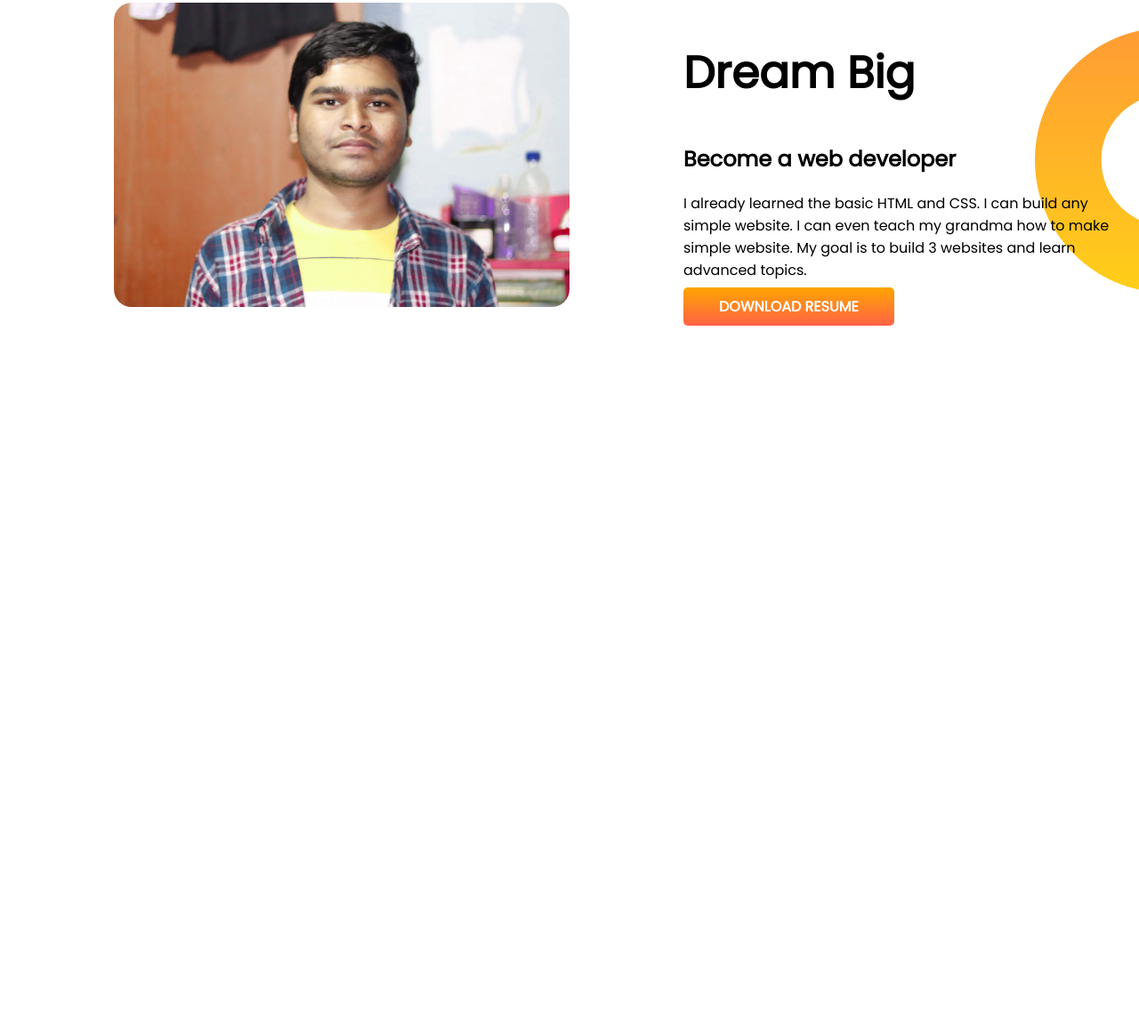
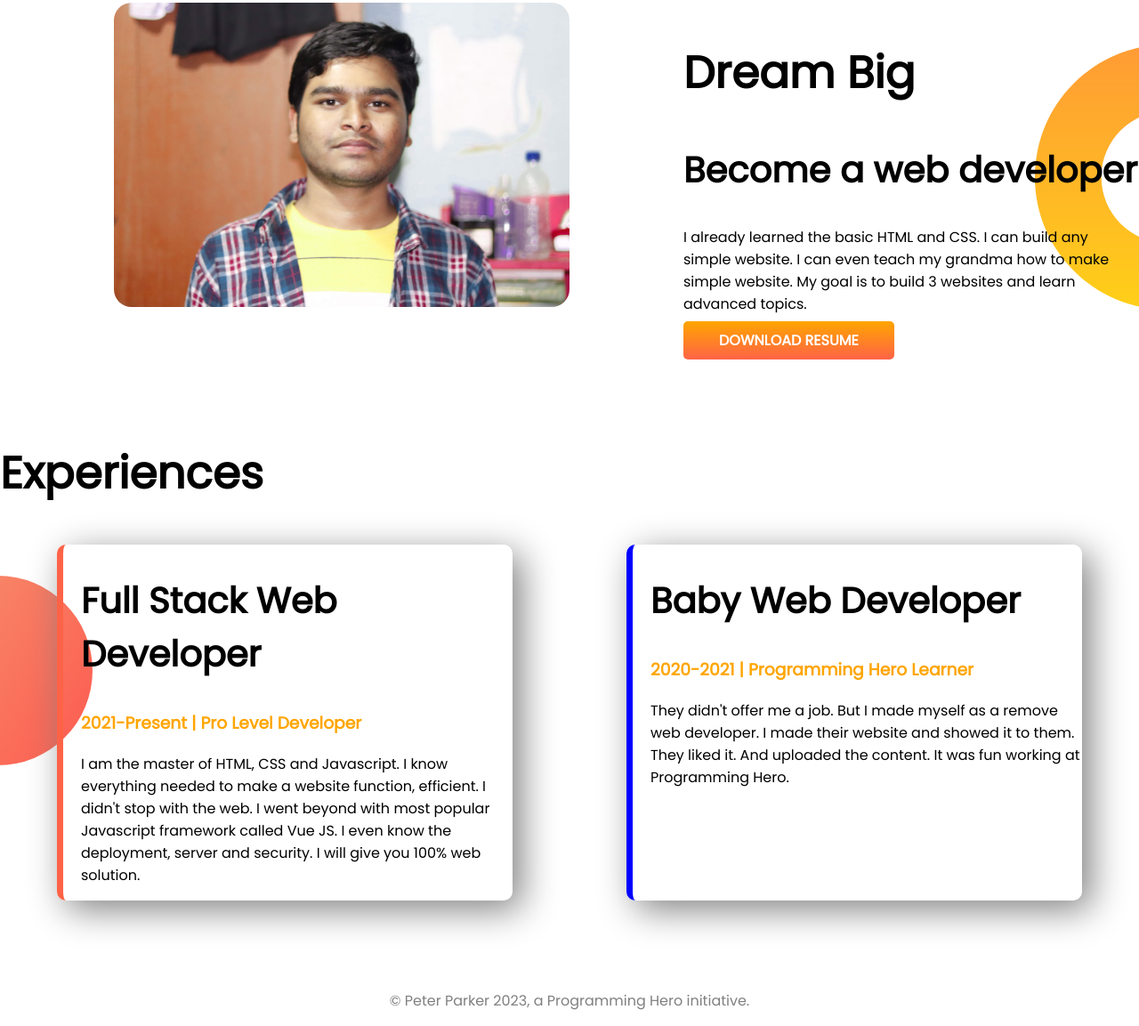
Before and after one commit to sojib-mondol/developer-porfolio, a plain HTML site: page index.html in a window 1280 px wide. Shown: the part 560-1713 px from the top of the page at 89% size. Before the commit the page ends 1017 px from the top, so only its background shows below. Drawn offline with Linux system fonts and the light colour scheme.

Commit message:
exepriences added

```diff
--- a/index.html
+++ b/index.html
@@ -11,7 +11,8 @@
     <link rel="stylesheet" href="style.css">
 </head>
 <body>
-    <section class="top-banner">
+    <!--Seciton 1-->
+    <section class="top-banner flexible-container">
         <div class="half-width">
             <h1>Welcome To</h1>
             <h1 ><span class="orange-color">Sojib Mondol</span> World </h1>
@@ -28,8 +29,8 @@
         </div>
     </section>
 
-    <section class="dream-big">
-
+    <!--section 2-->
+    <section class="dream-big flexible-container">
         <div class="half-width">
             <img class="img2-round" src="images/img (1).jpeg" alt="personsIMG">
         </div>
@@ -41,8 +42,31 @@
         </div>
     </section>
 
+    <!--Section 3-->
+    <section class="experience-area">
+        <h1>Experiences</h1>
+
+        <div class="flexible-container">
+            <div id="f-dev" class="experience-items">
+                <h2>Full Stack Web Developer</h2>
+                <h3 class="orange-color">2021-Present | Pro Level Developer</h3>
+                <p>I am the master of HTML, CSS and Javascript. I know everything needed to make a website function, efficient. I didn't stop with the web. I went beyond with most popular Javascript framework called Vue JS. I even know the deployment, server and security. I will give you 100% web solution.</p>
+            </div>
+            <div id="baby-dev" class="experience-items">
+                <h2>Baby Web Developer</h2>
+                <h3 class="orange-color">2020-2021 | Programming Hero Learner</h3>
+                <p>They didn't offer me a job. But I made myself as a remove web developer. I made their website and showed it to them. They liked it. And uploaded the content. It was fun working at Programming Hero. </p>
+            </div>
+        </div>
+    </section>
 
 
 
 </body>
+
+<footer>
+    <p>
+        © Peter Parker 2023, a Programming Hero initiative.
+    </p>
+</footer>
 </html>
--- a/style.css
+++ b/style.css
@@ -6,12 +6,15 @@ body{
 h1{
     font-size: 50px;
 }
+h2 {
+    font-size: 40px;
+}
 
 .orange-color{
     color: orange;
 }
 
-section {
+.flexible-container {
     display: flex;
     margin-bottom: 100px;
 }
@@ -46,3 +49,32 @@ section {
     background-repeat: no-repeat;
     background-position: right;
 }
+
+.experience-items{
+    width: 40%;
+    margin-left: 5%;
+    margin-right: 5%;
+    padding-left: 20px;
+    box-shadow: 10px 10px 40px gray ;
+    border-radius: 10px;
+
+}
+
+.experience-area{
+    background-image: url(images/exp-bg.png);
+    background-repeat: no-repeat;
+    background-position: left;
+}
+
+#f-dev {
+    border-left: 7px solid tomato;
+}
+
+#baby-dev {
+    border-left: 7px solid blue;
+}
+
+footer p {
+    text-align: center;
+    color: gray;
+}
```
